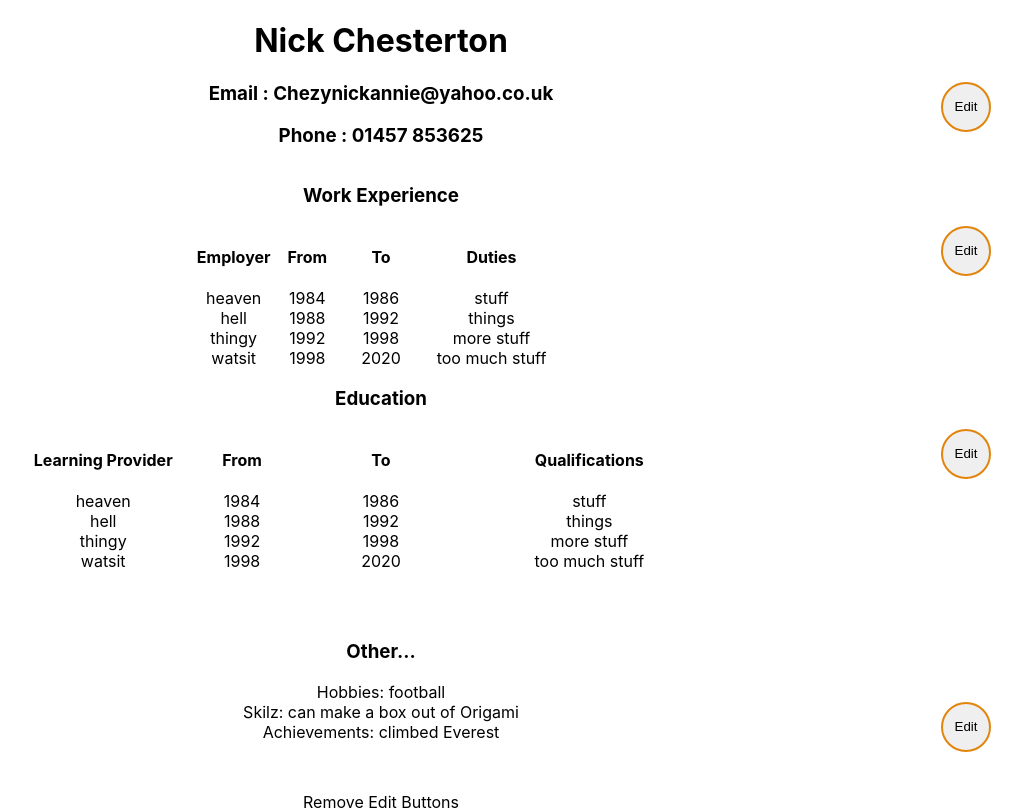
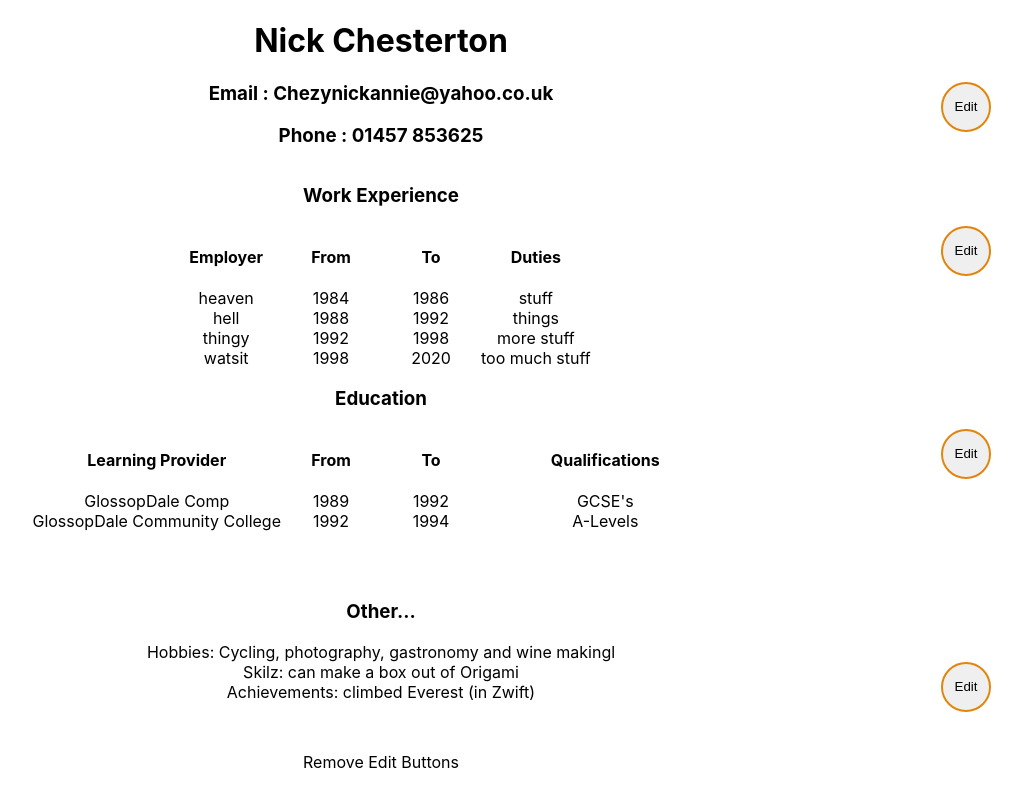
Before and after one commit to chezynick/cv-creator, a React (Create React App) app: page / in a window 1280 px wide. Shown: the whole page, without its empty margins (259-1280 px from the left). Built offline with nearby package versions, Linux system fonts and the light colour scheme.

Commit message:
fixed duplication issue on work/edu segments

```diff
--- a/src/App.css
+++ b/src/App.css
@@ -65,6 +65,12 @@
 }
 .schoolGrid {
   display:grid;
-  grid-template-columns: 1fr 1fr 1fr 2fr;
+  grid-template-columns: 1fr 100px 100px 1fr;
 
 }
+.workForm {
+  padding-top:50px;
+  padding-bottom:50px;
+  display:flex;
+  justify-content: space-evenly;
+}
--- a/src/Education.js
+++ b/src/Education.js
@@ -11,10 +11,8 @@ class Education extends React.Component {
       to: [],
       duties: [],
       work: [
-        ["heaven", "1984", "1986", "stuff"],
-        ["hell", "1988", "1992", "things"],
-        ["thingy", "1992", "1998", "more stuff"],
-        ["watsit", "1998", "2020", "too much stuff"],
+        ["GlossopDale Comp", "1989", "1992", "GCSE's"],
+        ["GlossopDale Community College", "1992", "1994", "A-Levels"],
       ],
     };
     this.handleEdit = this.handleEdit.bind(this);
@@ -33,16 +31,10 @@ class Education extends React.Component {
     e.preventDefault();
     this.setState({ showMe: false });
     this.setState((state) => {
-      const newWork = [state.name, state.from, state.to, state.duties];
-      this.setState({name:''})
-    this.setState((state) => {
-      const work = [...state.work, newWork];
-
+      const work = [...state.work,[state.name, state.from, state.to, state.duties]];
         return {
           work,
-        newWork: "",
         };
-      });
       });
   }
 
@@ -65,17 +57,17 @@ class Education extends React.Component {
       return (
         <div>
           <h3>Education</h3>
-          <div className='schoolGrid'>
+          <div className="schoolGrid">
             <h4>Learning Provider</h4>
             <h4>From</h4>
             <h4>To</h4>
             <h4>Qualifications</h4>
-          {this.state.work.map((item) => item.map(inner => {
-            return (
-            <div >{inner}</div>
+            {this.state.work.map((item) =>
+              item.map((inner) => {
+                return <div >{inner}</div>;
+              })
             )}
-          )
-          )}
+
           </div>
           <form className="workForm">
             <label>Learning Provider :</label>
@@ -96,25 +88,24 @@ class Education extends React.Component {
       return (
         <div>
           <h3>Education</h3>
-          <div className='schoolGrid'>
+          <div className="schoolGrid">
             <h4>Learning Provider</h4>
             <h4>From</h4>
             <h4>To</h4>
             <h4>Qualifications</h4>
-          {this.state.work.map((item) => item.map(inner => {
-            return (
-            <div >{inner}</div>
+            {this.state.work.map((item) =>
+              item.map((inner) => {
+                return <div>{inner}</div>;
+              })
             )}
-          )
-          )}
-          <button className="editButton" onClick={this.handleEdit}>Edit</button>
-
+            <button className="editButton" onClick={this.handleEdit}>
+              Edit
+            </button>
           </div>
         </div>
-        )
+      );
     }
   }
-        };
-
+}
 
 export default Education;
--- a/src/Work.js
+++ b/src/Work.js
@@ -33,17 +33,12 @@ class Work extends React.Component {
     e.preventDefault();
     this.setState({ showMe: false });
       this.setState((state) => {
-      const newWork = [state.name, state.from, state.to, state.duties];
-    this.setState((state) => {
-      const work = [...state.work, newWork];
+        const work = [...state.work,[state.name, state.from, state.to, state.duties]];
           return {
             work,
-        newWork: "",
           };
         });
-    });
     }
-
   //new work item handlers
   nameAdd(e) {
     this.setState({ name: e.target.value });
@@ -80,10 +75,12 @@ class Work extends React.Component {
             <input type="text" onChange={this.nameAdd} />
             <label>From date :</label>
             <input type="text" onChange={this.fromAdd} />
+
             <label>To date :</label>
             <input type="text" onChange={this.toAdd} />
             <label>Duties :</label>
             <input type="text" onChange={this.dutyAdd} />
+
             <button type="submit" onClick={this.submitHandler}>
               Add
             </button>
--- a/src/other.js
+++ b/src/other.js
@@ -4,12 +4,12 @@ class Other extends React.Component {
   constructor() {
     super();
     this.state = {
-      hobbieEdit: ["football"],
+      hobbieEdit: ["Cycling, photography, gastronomy and wine making"],
       skillsEdit: ["can make a box out of Origami"],
-      achieveEdit: ["climbed Everest"],
-      hobbies: ["football"],
+      achieveEdit: ["climbed Everest (in Zwift)"],
+      hobbies: ["Cycling, photography, gastronomy and wine makingl"],
       skills: ["can make a box out of Origami"],
-      achievements: ["climbed Everest"],
+      achievements: ["climbed Everest (in Zwift)"],
       showMe: false,
     };
     this.handleEdit = this.handleEdit.bind(this);
```
Lines whose indentation alone changed are shown as unchanged.
